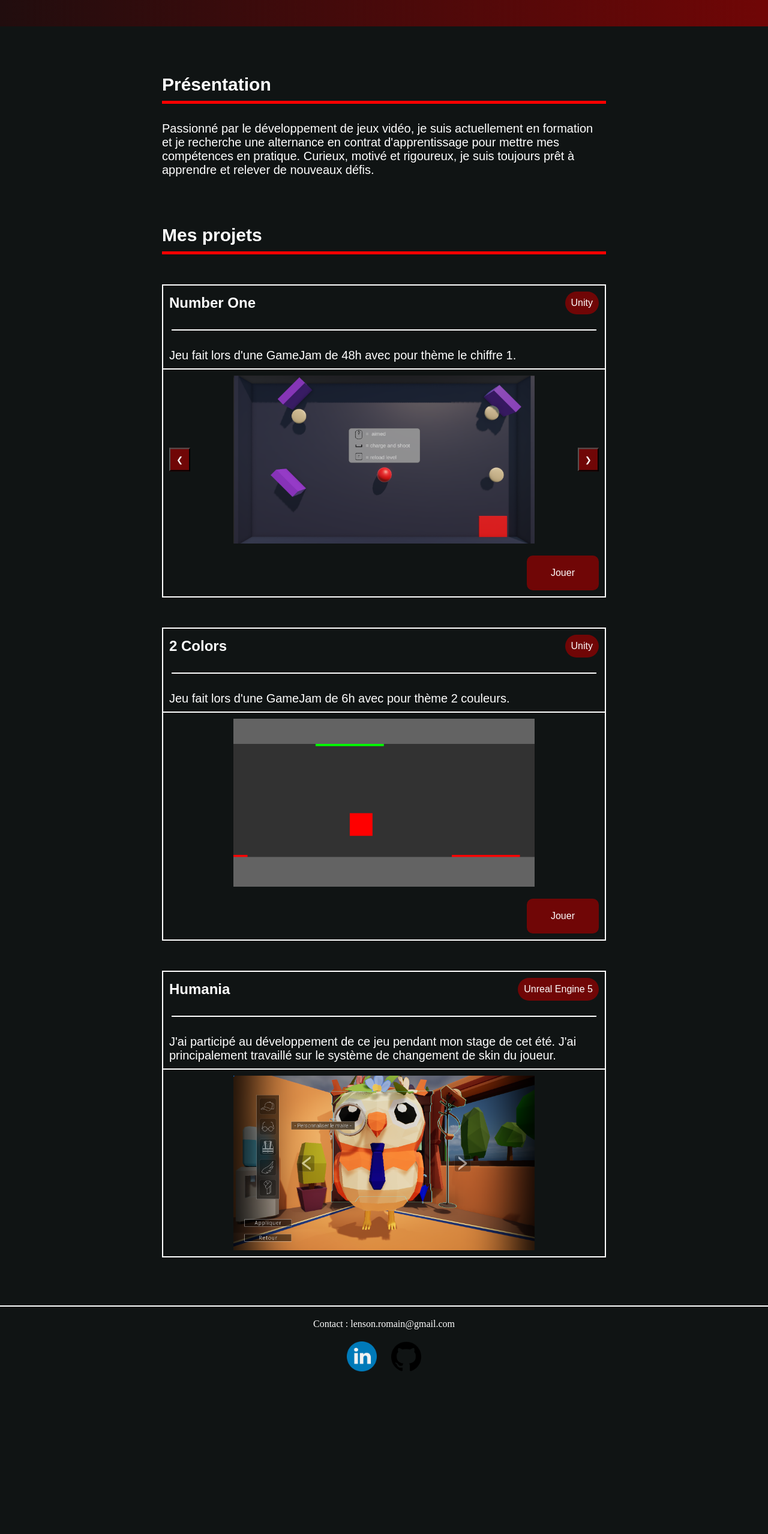
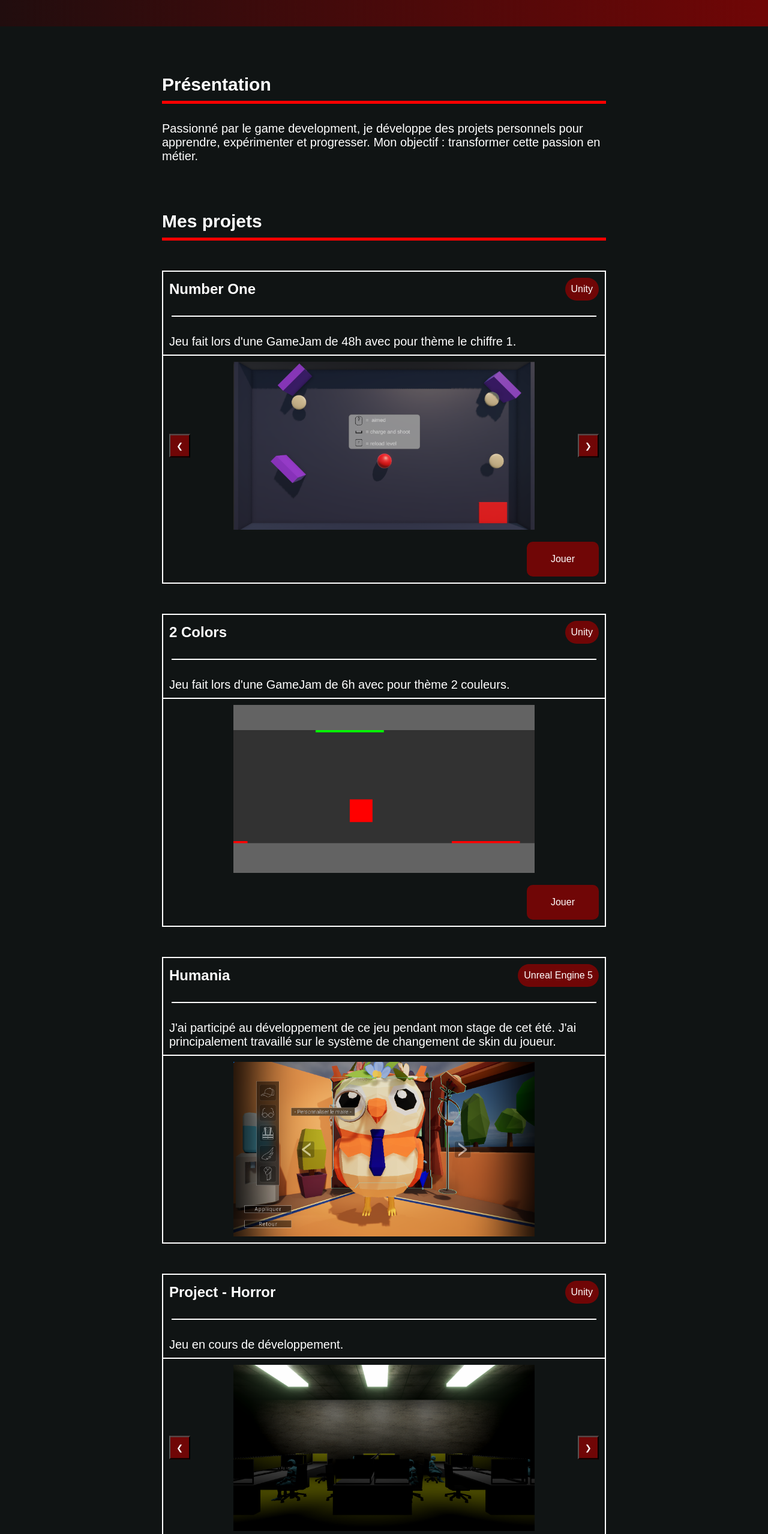
Before and after one commit to 0Red1/0Red1.github.io, a plain HTML site: page index.html in a window 1280 px wide. Shown: the part 240-2797 px from the top of the page at 60% size. Before the commit the page ends 2550 px from the top, so only its background shows below. Drawn offline with Linux system fonts and the light colour scheme.

Commit message:
Add new project (Project - Horror)

```diff
--- a/index.html
+++ b/index.html
@@ -23,16 +23,14 @@
 
     <section id="accueil" class="infoBar">
         <h1>Romain Lenson</h1>
-        <p>Étudiant en Game Dev – Recherche une alternance</p>
+        <p>Game Dev</p>
     </section>
 
     <section class="presentation">
         <h1 class="titre">Présentation</h1>
         <p>
-            Passionné par le développement de jeux vidéo, je suis actuellement en formation et je recherche une
-            alternance en contrat d'apprentissage pour mettre mes
-            compétences en pratique. Curieux, motivé et rigoureux, je suis toujours prêt à apprendre et relever de
-            nouveaux défis.
+            Passionné par le game development, je développe des projets personnels pour apprendre, expérimenter et progresser.
+            Mon objectif : transformer cette passion en métier.
         </p>
     </section>
 
@@ -122,6 +120,32 @@
                 <button class="next-btn">❯</button>
             </div>
         </div>
+
+        <div class="projects-box">
+
+            <div class="project-banner">
+                <h2>Project - Horror</h2>
+                <span class="tag">Unity</span>
+            </div>
+
+            <div class="project-desc">
+                <p>Jeu en cours de développement.
+                </p>
+            </div>
+
+            <div class="carousel-container">
+                <div class="project-img active">
+                    <img src="images/Screenshot_Project-Horror_1.png" alt="Capture d'écran">
+                </div>
+
+                <div class="project-img">
+                    <img src="images/Screenshot_Project-Horror_2.png" alt="Capture d'écran">
+                </div>
+
+                <button class="prev-btn">❮</button>
+                <button class="next-btn">❯</button>
+            </div>
+        </div>
     </section>
 
     <footer>
```
Also changed, not shown: images/Screenshot_Project-Horror_1.png (added), images/Screenshot_Project-Horror_2.png (added).
